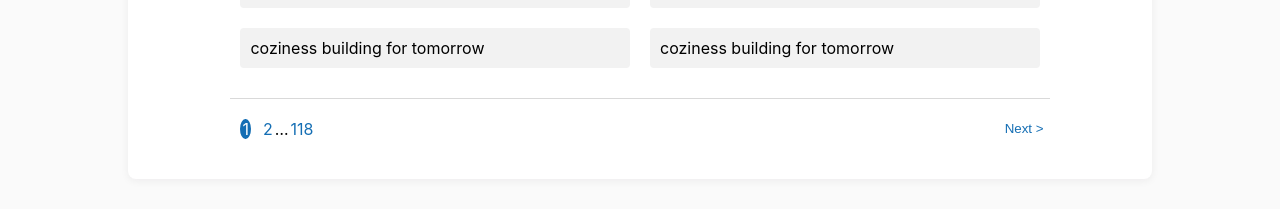
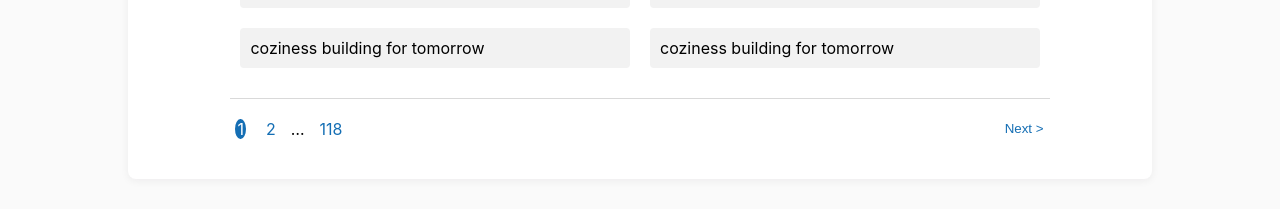
Before and after one commit to prabhashrai02/dukaan, a React (Create React App) app: page / in a window 1280 px wide. Shown: the part 805-1014 px from the top of the page. Built offline with nearby package versions, Linux system fonts and the light colour scheme.

Commit message:
improved pagination UI

```diff
--- a/src/Component/pagination/pagination.css
+++ b/src/Component/pagination/pagination.css
@@ -6,7 +6,7 @@ ul {
 }
 
 .pagination_selected {
-    margin: 0 10px;
+    margin: 0 5px;
     cursor: pointer;
     background-color: #146EB4;
     color: white;
@@ -18,7 +18,7 @@ ul {
 }
 
 .pagination_not_selected {
-    padding: 0 2px;
+    padding: 0 15px;
     cursor: pointer;
     color: #146EB4;
 }
```
